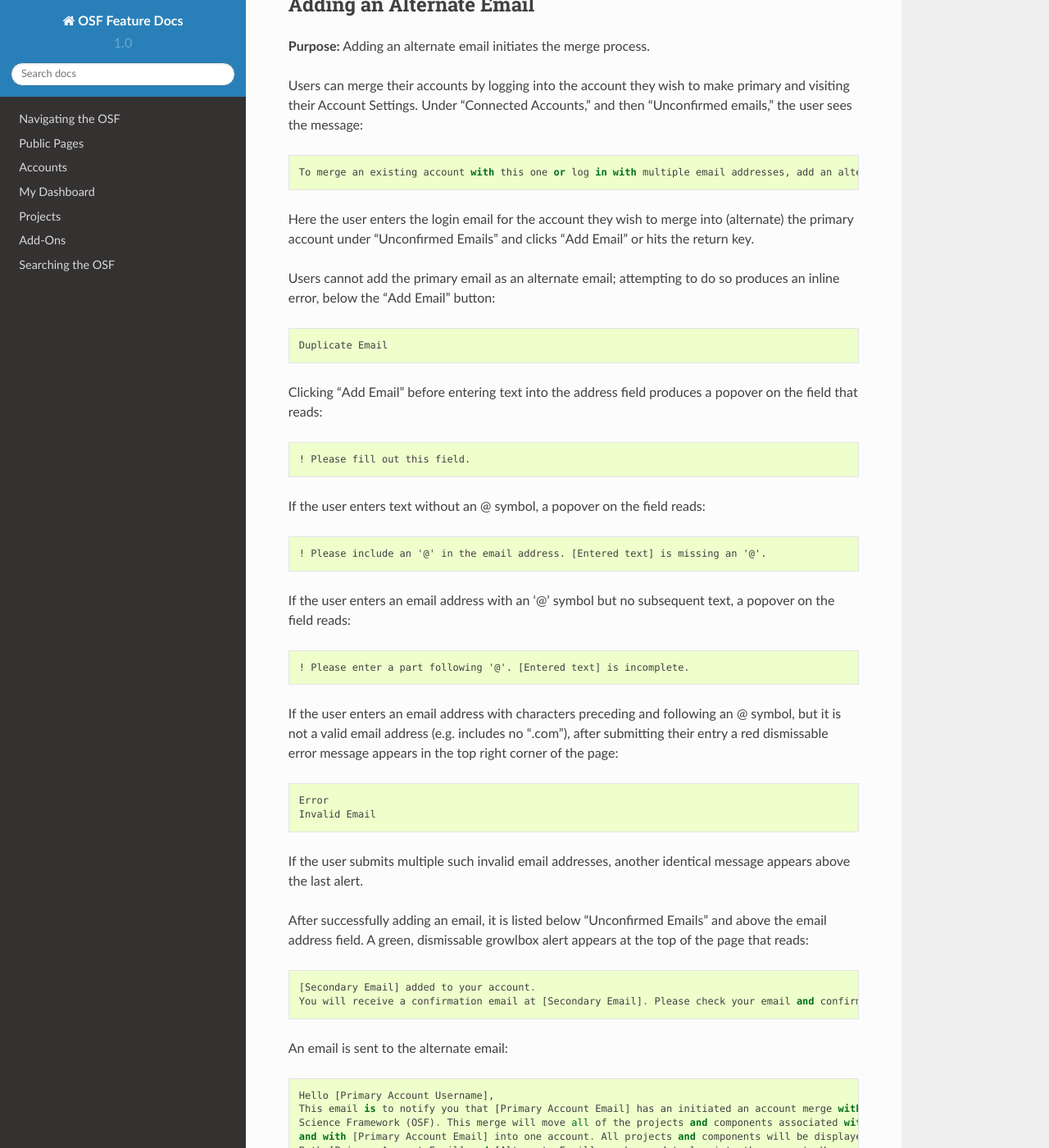
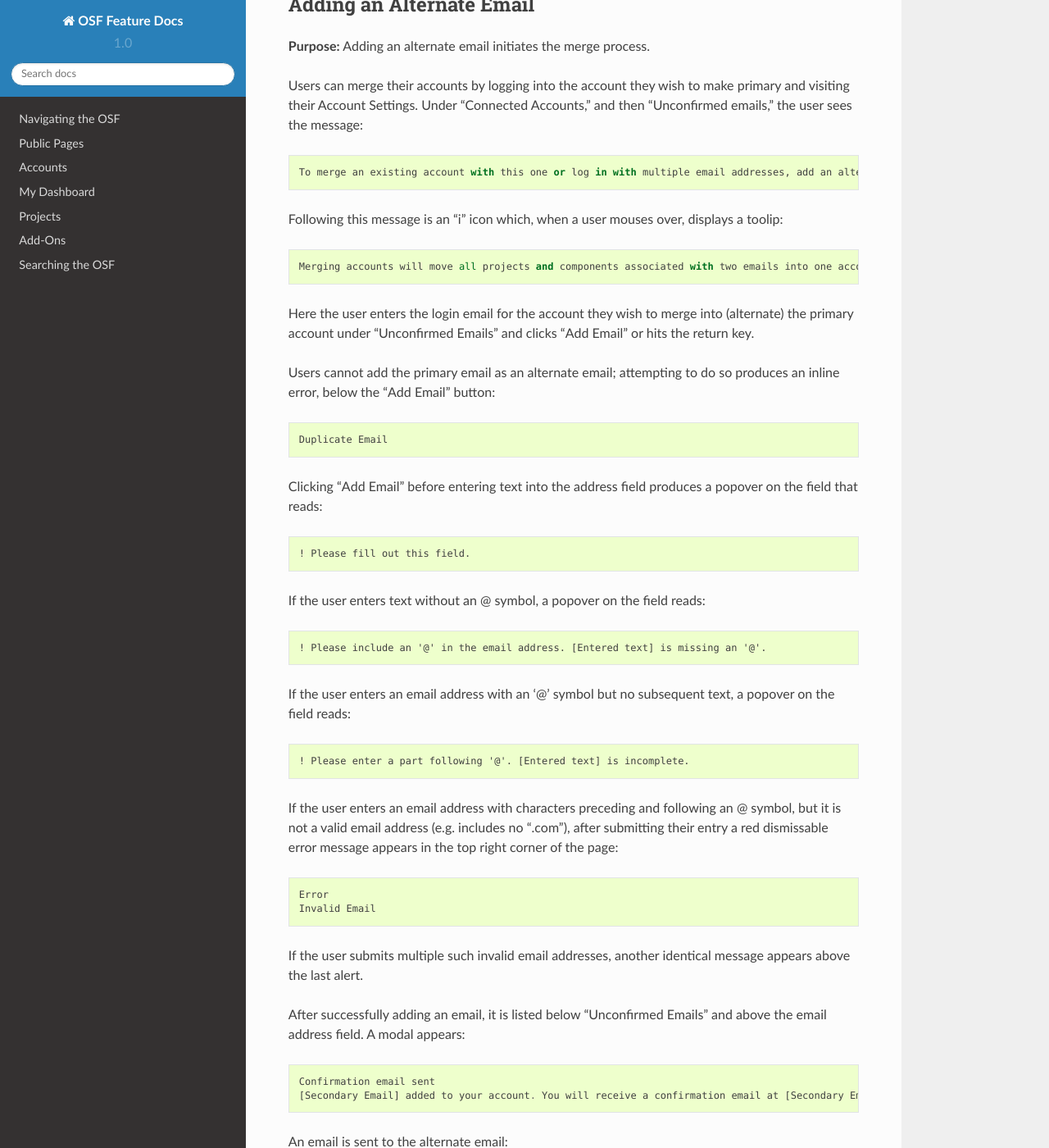
Before and after one commit to CenterForOpenScience/OSFDocs, a Sphinx documentation site: the page built from docs/accounts/account_settings.rst, in a window 1280 px wide and 1400 px high, scrolled down 1116 px. Shown: the whole window at 82% size. Built offline with Sphinx 7.4.7 and the Read the Docs theme 2.0.0, drawn with Linux system fonts in a browser that asks for light colours.

Commit message:
confirm email modal

```diff
--- a/docs/accounts/account_settings.rst
+++ b/docs/accounts/account_settings.rst
@@ -44,6 +44,10 @@ Under “Connected Accounts,” and then "Unconfirmed emails," the user sees the
 
     To merge an existing account with this one or log in with multiple email addresses, add an alternate email address below.
 
+Following this message is an "i" icon which, when a user mouses over, displays a toolip::
+
+    Merging accounts will move all projects and components associated with two emails into one account. All projects and components will be displayed under the email address listed as primary.
+
 Here the user enters the login email for the account they wish to merge into (alternate) the primary account under “Unconfirmed Emails” and clicks “Add Email” or hits the return key.
 
 Users cannot add the primary email as an alternate email; attempting to do so produces an inline error, below the “Add Email” button::
@@ -70,11 +74,10 @@ no ".com"), after submitting their entry a red dismissable error message appears
 
 If the user submits multiple such invalid email addresses, another identical message appears above the last alert.
 
-After successfully adding an email, it is listed below “Unconfirmed Emails” and above the email address field. A green,
-dismissable growlbox alert appears at the top of the page that reads::
+After successfully adding an email, it is listed below “Unconfirmed Emails” and above the email address field. A modal appears::
 
-    [Secondary Email] added to your account.
-    You will receive a confirmation email at [Secondary Email]. Please check your email and confirm.
+    Confirmation email sent
+    [Secondary Email] added to your account. You will receive a confirmation email at [Secondary Email]. Please log out of this account and check your email to confirm this action.
 
 An email is sent to the alternate email::
 
```
